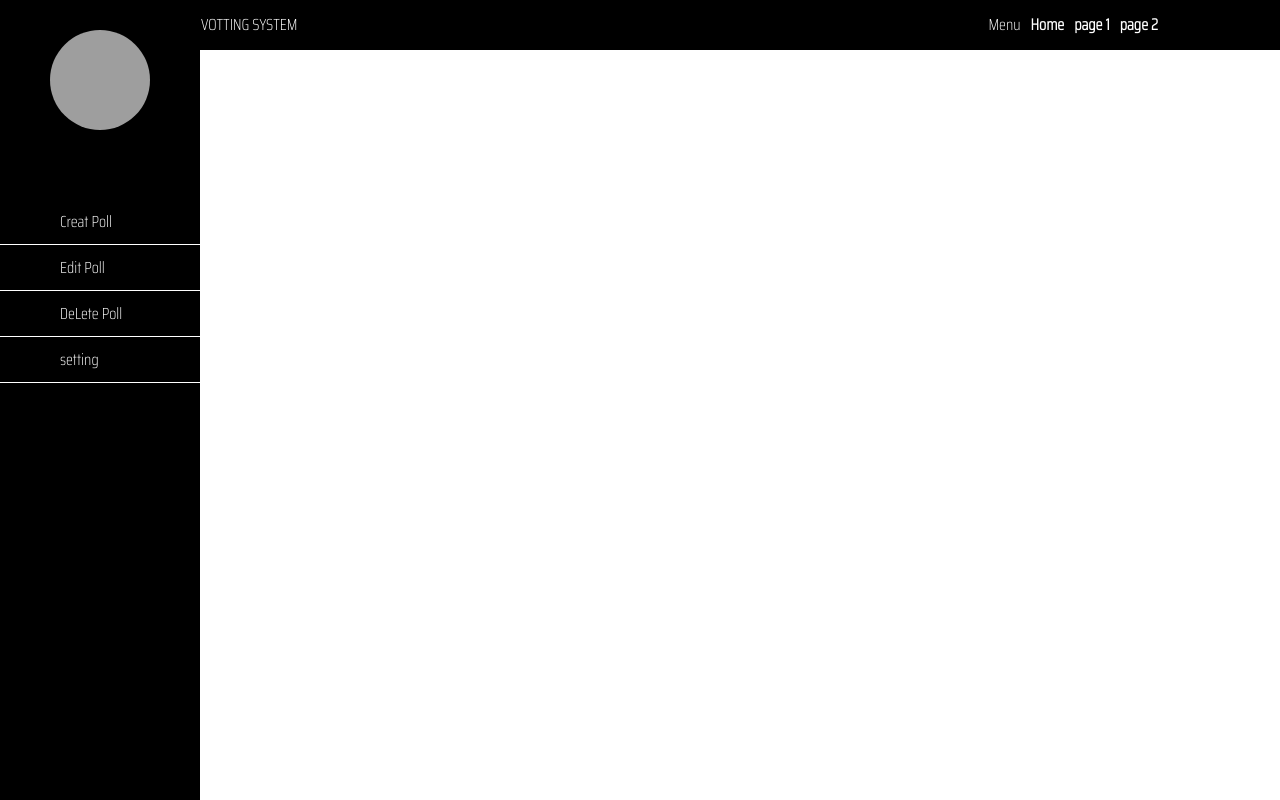
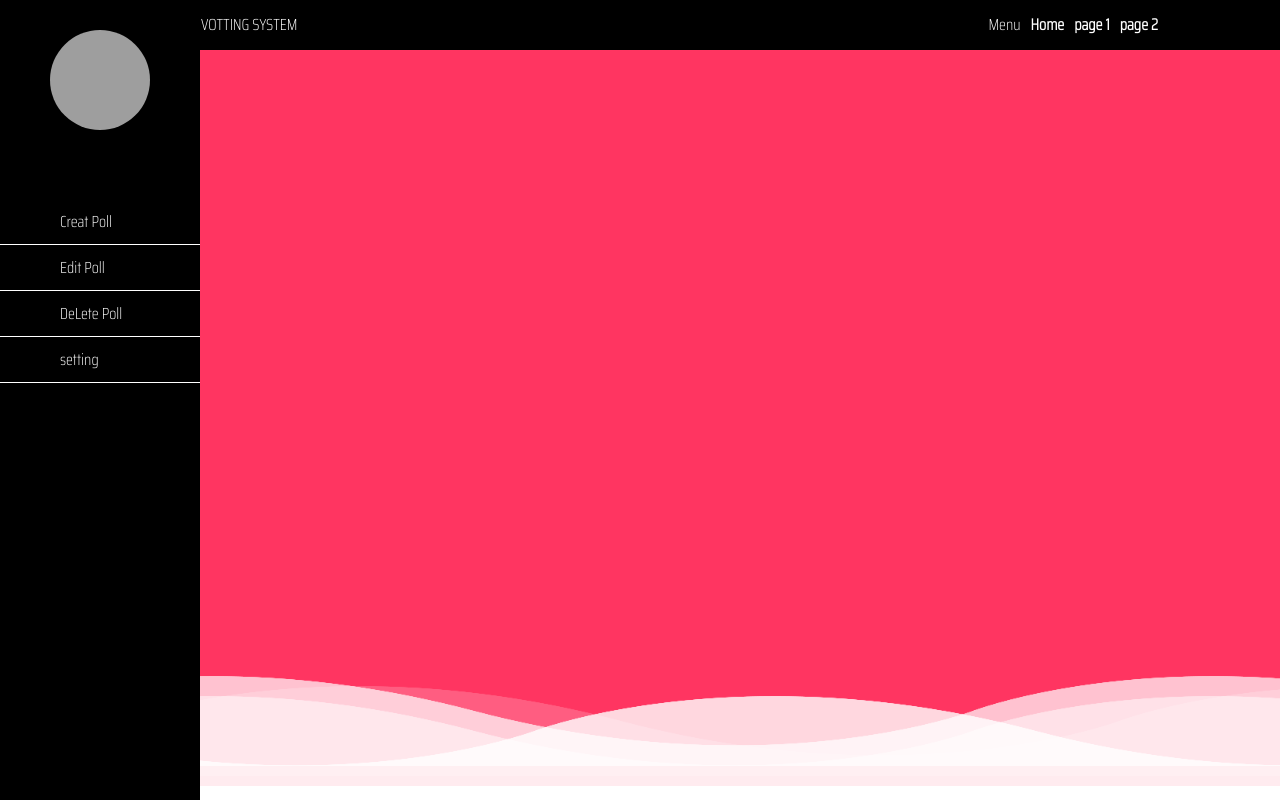
Before and after one commit to threej-in/BBVS, a PHP site: page / in a window 1280 px wide. Run offline with PHP 8.4, Linux system fonts and the light colour scheme; grey boxes are pictures that could not be loaded.

Commit message:
style update and little fixes

```diff
--- a/src/page/votpol.php
+++ b/src/page/votpol.php
@@ -18,10 +18,7 @@
          <span></span>
      </div>
 
-        <div class='wave w1'></div>
-        <div class='wave w2'></div>
-        <div class='wave w3'></div>
-        <div class='wave w4'></div>
+
     </section>
      <script>
          let f1 = document.getElementById("f1");
--- a/src/theme/footer.php
+++ b/src/theme/footer.php
@@ -1,3 +1,8 @@
-
+        <section class="sbox">
+            <div class='wave w1'></div>
+            <div class='wave w2'></div>
+            <div class='wave w3'></div>
+            <div class='wave w4'></div>
+        </section>
     </body>
 </html>
--- a/src/theme/header.php
+++ b/src/theme/header.php
@@ -44,7 +44,6 @@
       input:focus{
         background:rgba(255,255,255,0.2);
       }
-
       p{
         width:200px;
         margin:5px 0 50px 525px;
@@ -63,7 +62,6 @@
       body.active .sbox{
           margin-left:0%;
           width:100%;
-
       }
       body.active p{
         margin:50px 0 0 570px;
@@ -77,6 +75,75 @@
       body.active .sbox #f3{
         margin:25px 0 0 540px ;
       }
+      /*Background animation styles*/
+
+      section .wave{
+        position:absolute;
+        bottom:0;
+        left:0;
+        width:100%;
+        height:90px;
+        background:url("theme/img/wave.png");
+        background-size:1000px 100px;
+      }
+      section .wave.w1{
+        animation: animate 20s linear infinite;
+        z-index: 1000;
+        opacity: 0.8;
+        animation-delay: -0.1s;
+      }
+      @keyframes animate{
+        0%{
+          background-position-x: 0;
+        }
+        100%{
+          background-position-x: 1000px;
+        }
+      }
+      section .wave.w2{
+        animation: animate2 15s linear infinite;
+        z-index: 999;
+        opacity: 0.5;
+        animation-delay: -5s;
+      }
+      @keyframes animate2{
+        0%{
+          background-position-x: 0;
+        }
+        100%{
+          background-position-x: 1000px;
+        }
+      }
+      section .wave.w3{
+        animation: animate3 5s linear infinite;
+        z-index: 998;
+        opacity: 0.2;
+        animation-delay: -3s;
+        bottom:10px;
+      }
+      @keyframes animate3{
+        0%{
+          background-position-x: 0;
+        }
+        100%{
+          background-position-x: 1000px;
+        }
+      }
+      section .wave.w4{
+        animation: animate2 15s linear infinite;
+        z-index: 997;
+        opacity: 0.7;
+        animation-delay: -5s;
+        bottom:20px;
+      }
+      @keyframes animate4{
+        0%{
+          background-position-x: 0;
+        }
+        100%{
+          background-position-x: 1000px;
+        }
+      }
     </style>
 
 </head>
@@ -86,9 +153,7 @@
            <div class="headnev">
              <ul>
                 <li class="log"><a href='#'>VOTTING SYSTEM</a></li>
-                 <div class="mnu">
                 <li><a href="#">Menu</a></li>
-                 </div>
                 <li><a href="#"><b>Home</b></a></li>
                 <li><a href="#"><b>page 1</b></a></li>
                 <li><a href="#"><b>page 2</b></a></li>
@@ -99,7 +164,7 @@
             <div class="prof">
                 <img src="wallpapersden.com_madara-uchiha-anime_2384x1342.jpg" alt="">
             </div>
-            <h3>USER Name   </h3>
+            <h3>USER Name</h3>
             <ul>
               <li><a href="votpoll.html">Creat Poll</a></li>
               <li><a href="">Edit Poll</a></li>
--- a/src/theme/style/main.css
+++ b/src/theme/style/main.css
@@ -139,75 +139,3 @@
     backdrop-filter: blur (60px);
 
 }
-
-/*Background animation styles*/
-
-section .wave{
-   position:absolute;
-   bottom:0;
-   left:0;
-   width:100%;
-   height:90px;
-   background:url("wave.png");
-   background-size:1000px 100px;
- }
- section .wave.w1{
-   animation: animate 20s linear infinite;
-   z-index: 1000;
-   opacity: 0.8;
-   animation-delay: -0.1s;
-   bottom:10;
- }
- @keyframes animate{
-   0%{
-     background-position-x: 0;
-   }
-   100%{
-     background-position-x: 1000px;
-   }
- }
- section .wave.w2{
-   animation: animate2 15s linear infinite;
-   z-index: 999;
-   opacity: 0.5;
-   animation-delay: -5s;
-   bottom:0;
- }
- @keyframes animate2{
-   0%{
-     background-position-x: 0;
-   }
-   100%{
-     background-position-x: 1000px;
-   }
- }
- section .wave.w3{
-   animation: animate3 5s linear infinite;
-   z-index: 998;
-   opacity: 0.2;
-   animation-delay: -3s;
-   bottom:10px;
- }
- @keyframes animate3{
-   0%{
-     background-position-x: 0;
-   }
-   100%{
-     background-position-x: 1000px;
-   }
- }
- section .wave.w4{
-   animation: animate2 15s linear infinite;
-   z-index: 997;
-   opacity: 0.7;
-   animation-delay: -5s;
-   bottom:20px;
- }
- @keyframes animate4{
-   0%{
-     background-position-x: 0;
-   }
-   100%{
-     background-position-x: 1000px;
-   }
- }
```
Also changed, not shown: src/page/vothm.php (+24 -56 lines). Lines whose indentation alone changed are shown as unchanged.
